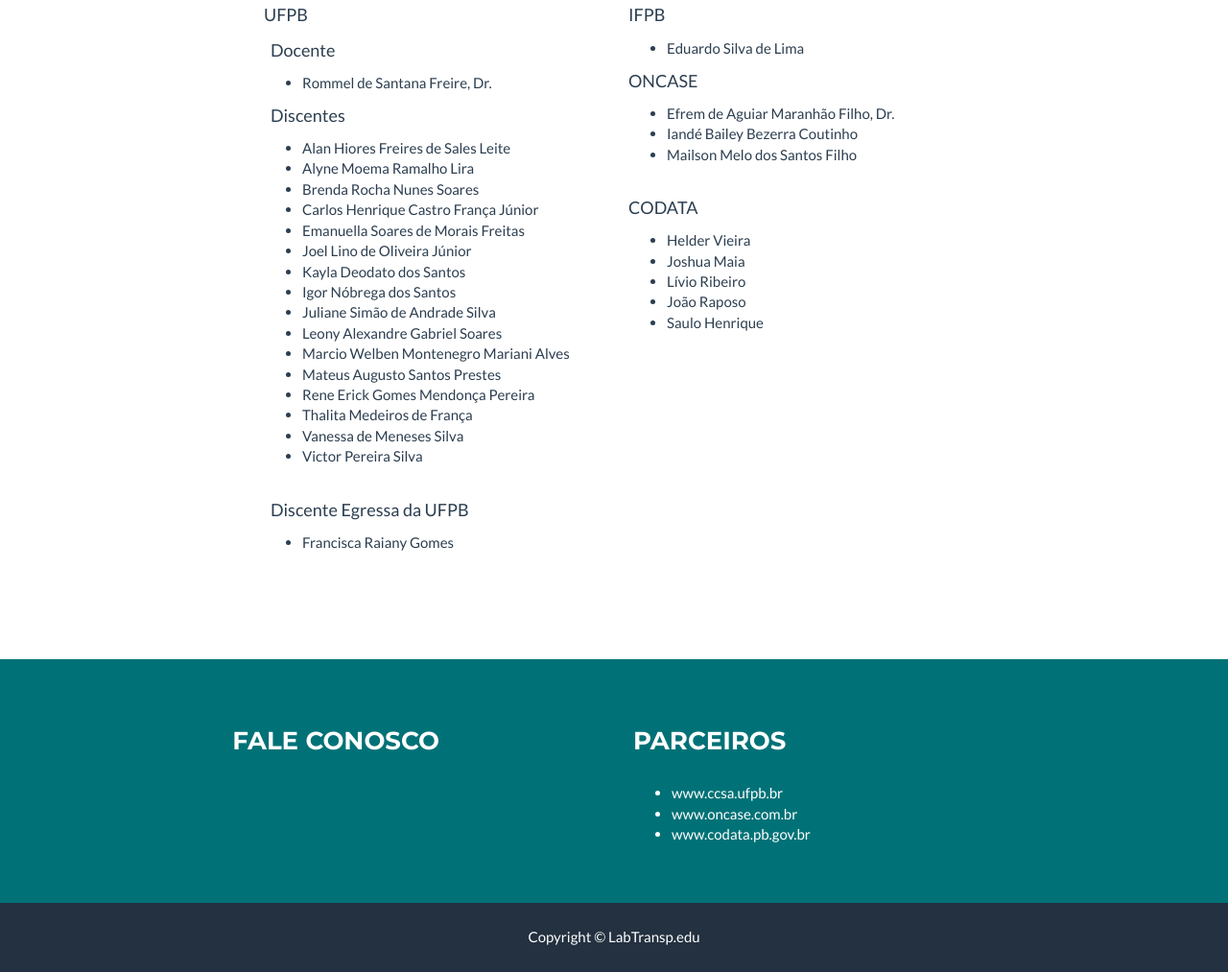
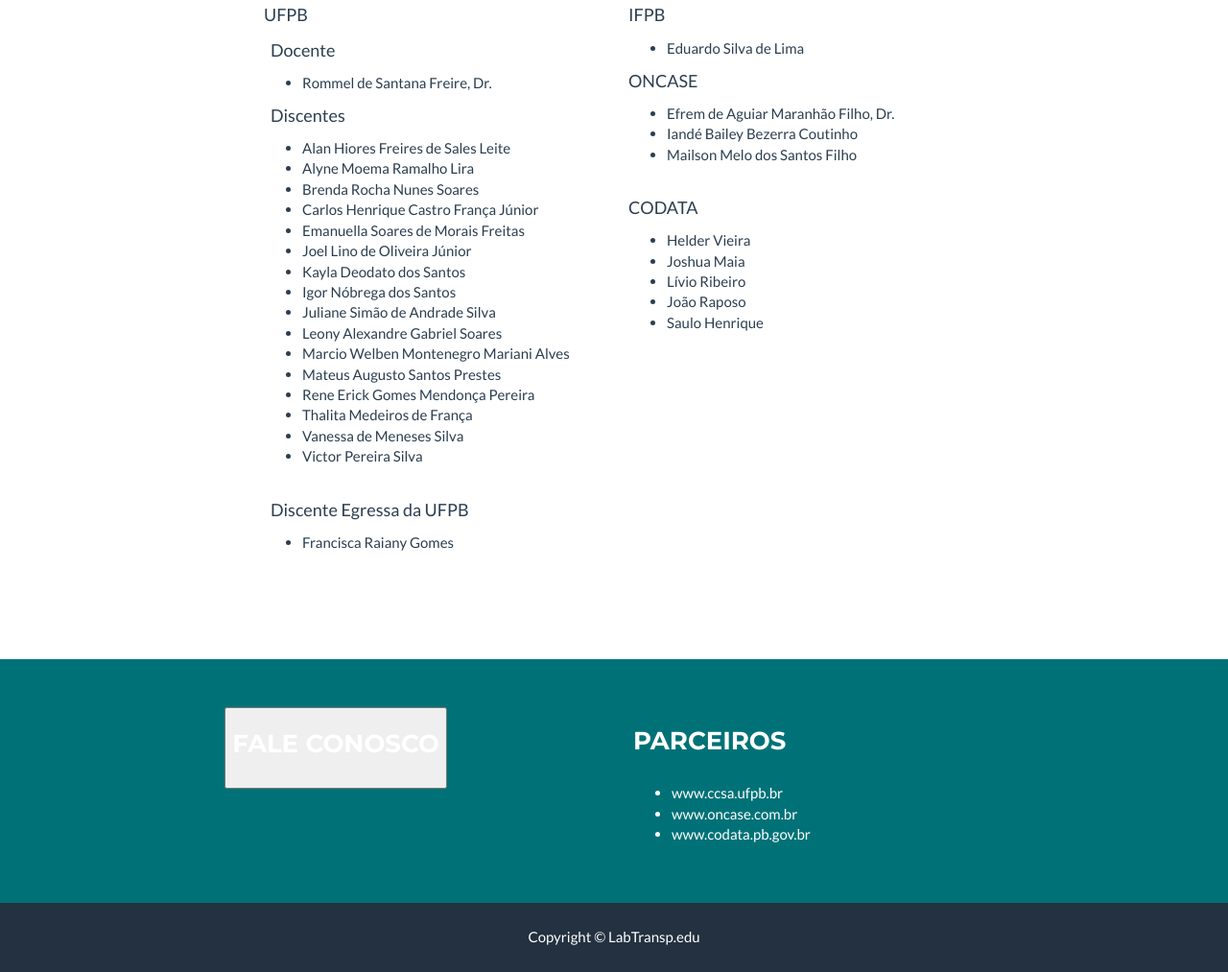
Before and after one commit to labtransp/labtransp.github.io, a plain HTML site: page index.html in a window 1280 px wide. Shown: the part 2004-3017 px from the top of the page at 96% size. Drawn offline with nearby package versions, Linux system fonts and the light colour scheme.

Commit message:
index
mudando link para botao

```diff
--- a/index.html
+++ b/index.html
@@ -214,9 +214,8 @@ O foco do LABTRANSP é promover a cultura de dados abertos, de caráter público
             <div class="container">
                 <div class="row">
                     <div class="footer-col col-md-4" >
-                        <h3><a href="http://www.transparencia.pub/contato/contato.html" target="_blanck">
-<font  color="white">Fale conosco</font>
-                        </a></h3>
+                    <button onclick="window.location.href='http://www.transparencia.pub/contato/contato.html'"><h3>Fale conosco</h3></button>
+
                     </div>
                   <div class="footer-col col-md-4">
                     <h3 align="left">Parceiros</h3>
```
